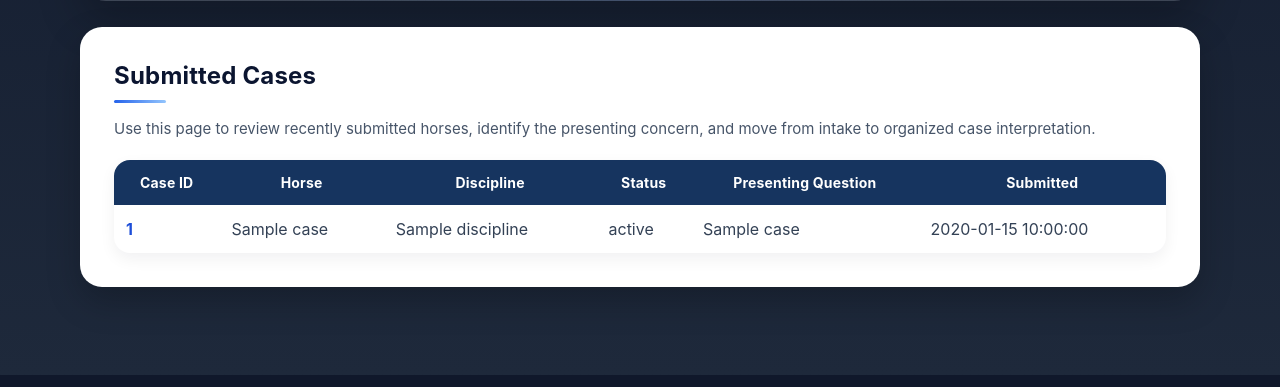
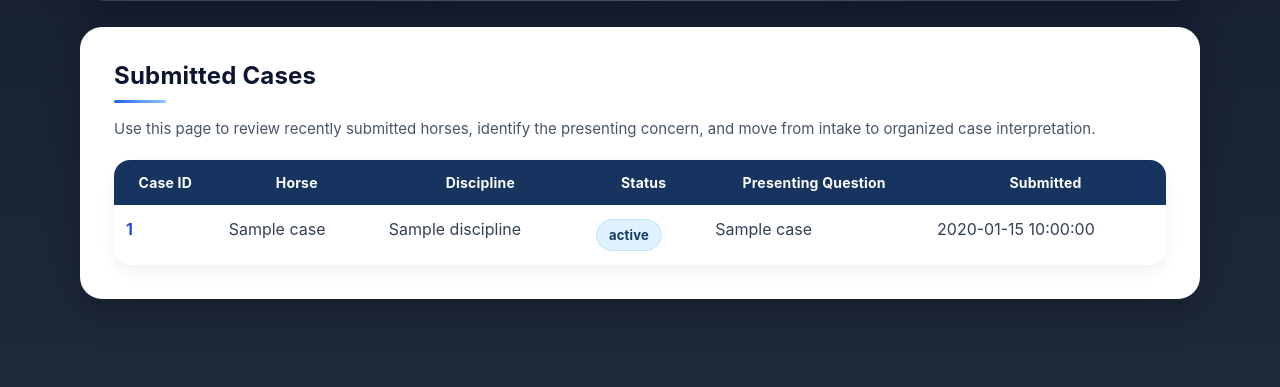
Before and after one commit to Hallinass01/eti-system, a Flask app: template templates/cases.html in a window 1280 px wide. Shown: the part 564-951 px from the top of the page. Run offline with Flask 3, Linux system fonts and the light colour scheme; the template is opened without the code that fills it: most values are stand-ins (such as "Sample title", 1, 10 or a date in 2020).

Commit message:
Update style.css

```diff
--- a/static/style.css
+++ b/static/style.css
@@ -720,3 +720,14 @@ body{
   height:34px;
   width:auto;
 }
+.status-badge{
+  display:inline-block;
+  padding:7px 12px;
+  border-radius:999px;
+  background:#e0f2fe;
+  color:#0f3b66;
+  font-size:13px;
+  font-weight:700;
+  letter-spacing:.2px;
+  border:1px solid #bae6fd;
+}
```
